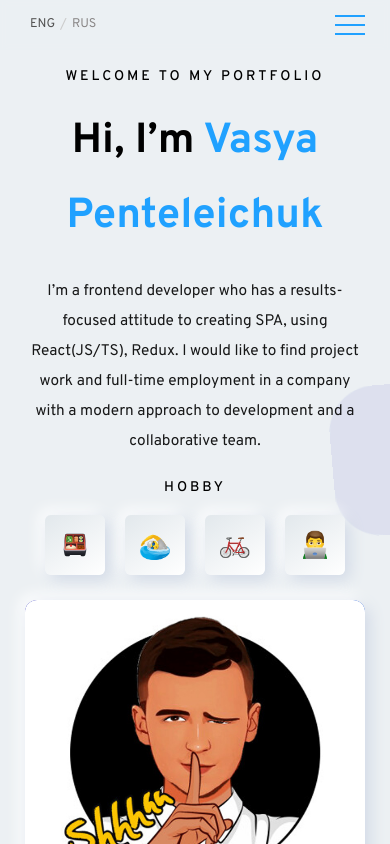
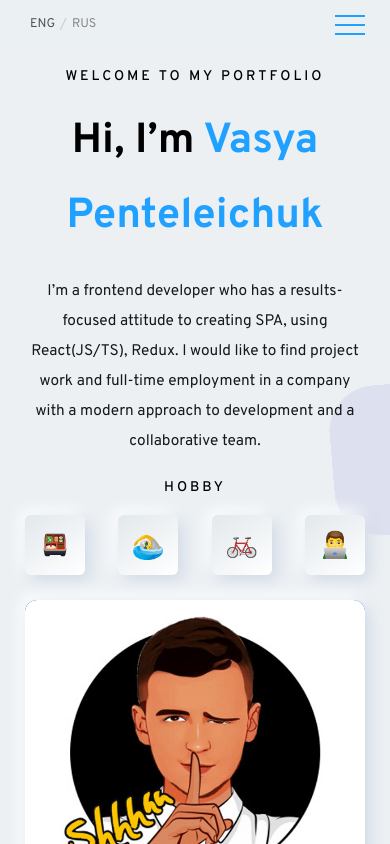
Before and after one commit to penteleichuk/portfolio, a React (Create React App) app: page / in a window 390 px wide. Shown: the top 844 px of the page. Built offline with nearby package versions, Linux system fonts and the light colour scheme.

Commit message:
fix header

```diff
--- a/package.json
+++ b/package.json
@@ -2,7 +2,7 @@
   "name": "portfolio",
   "version": "2.0.0",
   "private": true,
-  "homepage": "https://vasyok28.github.io/PORTFOLIO",
+
   "dependencies": {
     "formik": "^2.2.9",
     "react": "^17.0.2",
--- a/src/components/article/Article.tsx
+++ b/src/components/article/Article.tsx
@@ -15,7 +15,7 @@ export const Article = ({ children, link = '/', ...props }: PaperPropsType) => {
     return (
         <article className="article">
             <div className="article__image">
-                <PhotoSkeleton height={281}>
+                <PhotoSkeleton>
                     <LazyLoad>
                         <img src={props.image} alt={props.title} />
                     </LazyLoad>
--- a/src/pages/main/Main.scss
+++ b/src/pages/main/Main.scss
@@ -150,3 +150,11 @@
         }
     }
 }
+
+@media (max-width: 470px) {
+    .main {
+        &__fanny-list {
+            justify-content: space-between;
+        }
+    }
+}
```
